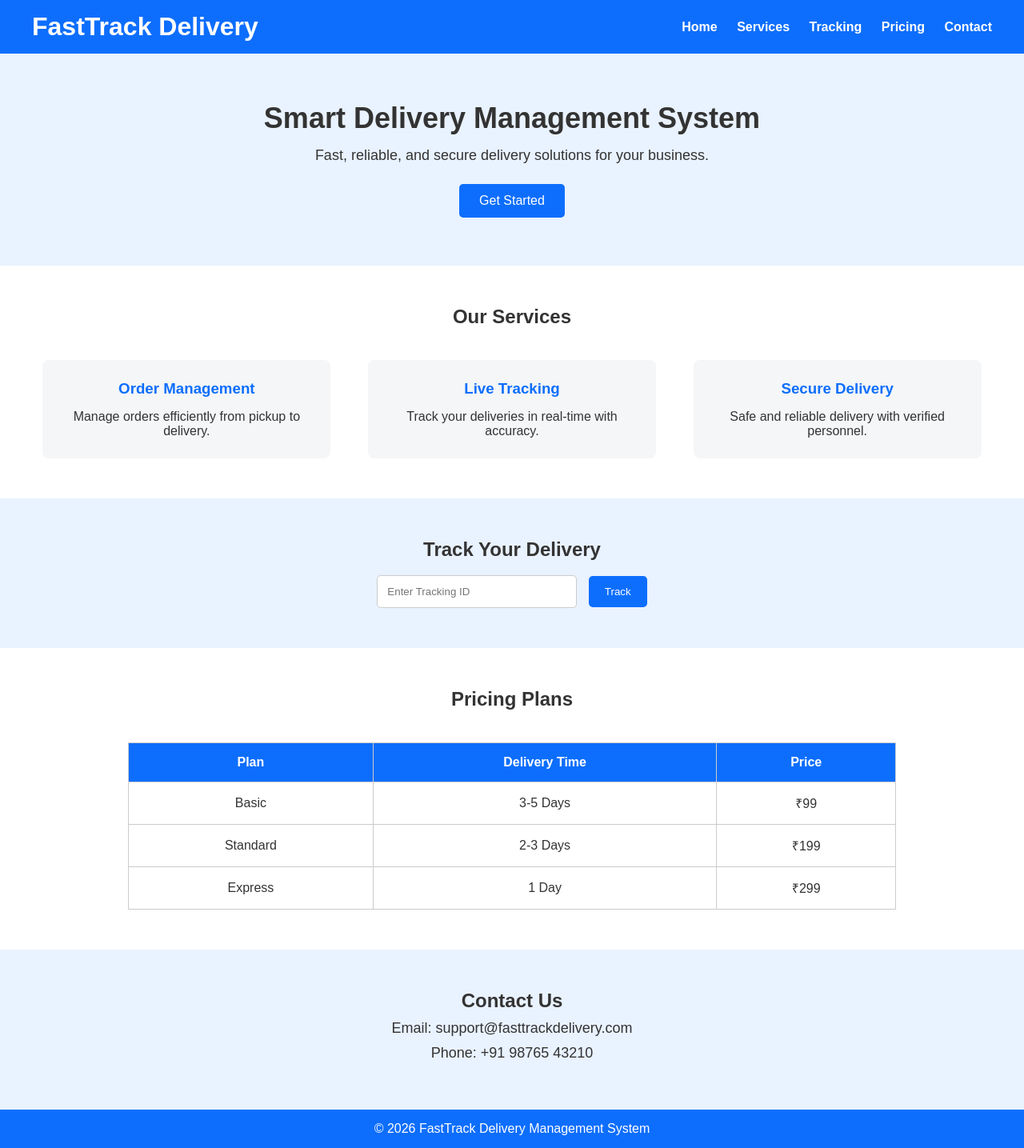
After one commit to jashu-220603/clothingbrand, a PHP site: page /index2.html in a window 1280 px wide. The commit adds this page. Shown: the whole page at 80% size. Run offline with PHP 8.4, Linux system fonts and the light colour scheme.

Commit message:
adding all task

```diff
--- /dev/null
+++ b/index2.html
@@ -0,0 +1,276 @@
+<!DOCTYPE html>
+<html lang="en">
+<head>
+    <meta charset="UTF-8">
+    <title>FastTrack Delivery Management</title>
+    <style>
+        /* --------- Global Styles --------- */
+        * {
+            margin: 0;
+            padding: 0;
+            box-sizing: border-box;
+            font-family: Arial, Helvetica, sans-serif;
+        }
+
+        body {
+            background-color: #f4f6f8;
+            color: #333;
+        }
+
+        a {
+            text-decoration: none;
+            color: white;
+        }
+
+        /* --------- Header --------- */
+        header {
+            background-color: #0d6efd;
+            padding: 15px 40px;
+            display: flex;
+            justify-content: space-between;
+            align-items: center;
+        }
+
+        header h1 {
+            color: white;
+        }
+
+        nav a {
+            margin-left: 20px;
+            font-weight: bold;
+        }
+
+        /* --------- Hero Section --------- */
+        .hero {
+            background-color: #e9f2ff;
+            padding: 60px 40px;
+            text-align: center;
+        }
+
+        .hero h2 {
+            font-size: 36px;
+            margin-bottom: 15px;
+        }
+
+        .hero p {
+            font-size: 18px;
+            margin-bottom: 25px;
+        }
+
+        .hero button {
+            padding: 12px 25px;
+            background-color: #0d6efd;
+            color: white;
+            border: none;
+            border-radius: 5px;
+            font-size: 16px;
+            cursor: pointer;
+        }
+
+        /* --------- Services Section --------- */
+        .services {
+            padding: 50px 40px;
+            background-color: white;
+        }
+
+        .services h2 {
+            text-align: center;
+            margin-bottom: 40px;
+        }
+
+        .service-box {
+            display: flex;
+            justify-content: space-around;
+            gap: 20px;
+        }
+
+        .service {
+            background-color: #f4f6f8;
+            padding: 25px;
+            width: 30%;
+            border-radius: 8px;
+            text-align: center;
+        }
+
+        .service h3 {
+            margin-bottom: 15px;
+            color: #0d6efd;
+        }
+
+        /* --------- Tracking Section --------- */
+        .tracking {
+            padding: 50px 40px;
+            background-color: #e9f2ff;
+            text-align: center;
+        }
+
+        .tracking input {
+            padding: 12px;
+            width: 250px;
+            border: 1px solid #ccc;
+            border-radius: 5px;
+            margin-right: 10px;
+        }
+
+        .tracking button {
+            padding: 12px 20px;
+            background-color: #0d6efd;
+            color: white;
+            border: none;
+            border-radius: 5px;
+            cursor: pointer;
+        }
+
+        /* --------- Pricing Section --------- */
+        .pricing {
+            padding: 50px 40px;
+            background-color: white;
+        }
+
+        .pricing h2 {
+            text-align: center;
+            margin-bottom: 40px;
+        }
+
+        table {
+            width: 80%;
+            margin: auto;
+            border-collapse: collapse;
+        }
+
+        table th, table td {
+            border: 1px solid #ccc;
+            padding: 15px;
+            text-align: center;
+        }
+
+        table th {
+            background-color: #0d6efd;
+            color: white;
+        }
+
+        /* --------- Contact Section --------- */
+        .contact {
+            padding: 50px 40px;
+            background-color: #e9f2ff;
+            text-align: center;
+        }
+
+        .contact p {
+            margin: 10px 0;
+            font-size: 18px;
+        }
+
+        /* --------- Footer --------- */
+        footer {
+            background-color: #0d6efd;
+            color: white;
+            text-align: center;
+            padding: 15px;
+        }
+
+        /* --------- Responsive --------- */
+        @media (max-width: 768px) {
+            .service-box {
+                flex-direction: column;
+                align-items: center;
+            }
+
+            .service {
+                width: 80%;
+            }
+
+            table {
+                width: 100%;
+            }
+        }
+    </style>
+</head>
+<body>
+
+    <!-- Header -->
+    <header>
+        <h1>FastTrack Delivery</h1>
+        <nav>
+            <a href="#">Home</a>
+            <a href="#">Services</a>
+            <a href="#">Tracking</a>
+            <a href="#">Pricing</a>
+            <a href="#">Contact</a>
+        </nav>
+    </header>
+
+    <!-- Hero Section -->
+    <section class="hero">
+        <h2>Smart Delivery Management System</h2>
+        <p>Fast, reliable, and secure delivery solutions for your business.</p>
+        <button>Get Started</button>
+    </section>
+
+    <!-- Services Section -->
+    <section class="services">
+        <h2>Our Services</h2>
+        <div class="service-box">
+            <div class="service">
+                <h3>Order Management</h3>
+                <p>Manage orders efficiently from pickup to delivery.</p>
+            </div>
+            <div class="service">
+                <h3>Live Tracking</h3>
+                <p>Track your deliveries in real-time with accuracy.</p>
+            </div>
+            <div class="service">
+                <h3>Secure Delivery</h3>
+                <p>Safe and reliable delivery with verified personnel.</p>
+            </div>
+        </div>
+    </section>
+
+    <!-- Tracking Section -->
+    <section class="tracking">
+        <h2>Track Your Delivery</h2><br>
+        <input type="text" placeholder="Enter Tracking ID">
+        <button>Track</button>
+    </section>
+
+    <!-- Pricing Section -->
+    <section class="pricing">
+        <h2>Pricing Plans</h2>
+        <table>
+            <tr>
+                <th>Plan</th>
+                <th>Delivery Time</th>
+                <th>Price</th>
+            </tr>
+            <tr>
+                <td>Basic</td>
+                <td>3-5 Days</td>
+                <td>₹99</td>
+            </tr>
+            <tr>
+                <td>Standard</td>
+                <td>2-3 Days</td>
+                <td>₹199</td>
+            </tr>
+            <tr>
+                <td>Express</td>
+                <td>1 Day</td>
+                <td>₹299</td>
+            </tr>
+        </table>
+    </section>
+
+    <!-- Contact Section -->
+    <section class="contact">
+        <h2>Contact Us</h2>
+        <p>Email: support@fasttrackdelivery.com</p>
+        <p>Phone: +91 98765 43210</p>
+    </section>
+
+    <!-- Footer -->
+    <footer>
+        <p>© 2026 FastTrack Delivery Management System</p>
+    </footer>
+
+</body>
+</html>
```
Also changed, not shown: index.html (+23 -2 lines), login.html (added, +64 -0 lines), script.js (added, +51 -0 lines), style.css (+40 -1 lines).
